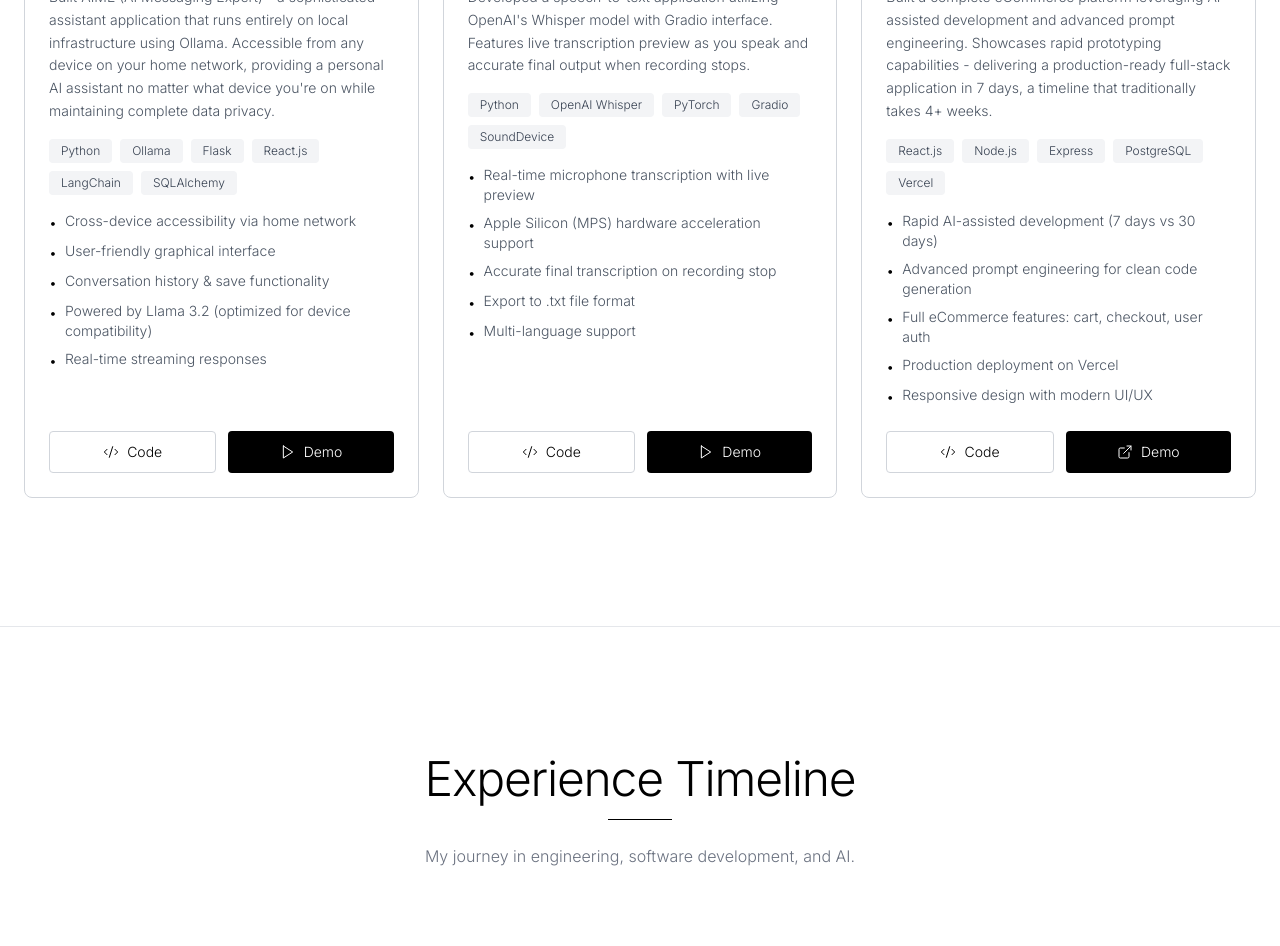
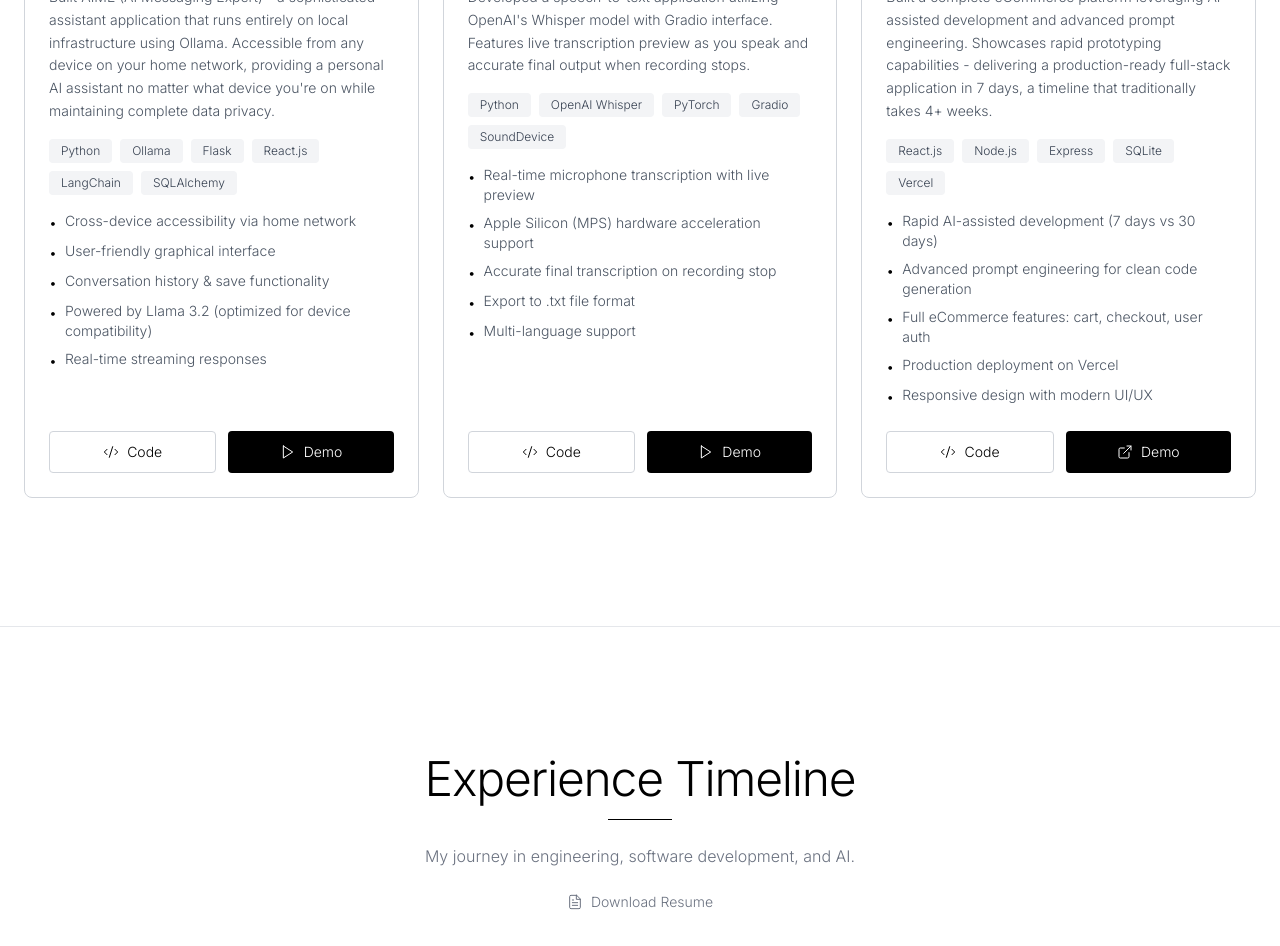
Before and after one commit to JaimeQuezadaJr/portfolio, a React (Vite) app: page / in a window 1280 px wide. Shown: the part 3200-4146 px from the top of the page. Built offline with nearby package versions, Linux system fonts and the light colour scheme.

Commit message:
added resume

```diff
--- a/src/components/Experience.jsx
+++ b/src/components/Experience.jsx
@@ -1,5 +1,5 @@
 import React, { useState } from 'react';
-import { Brain, Code, Wrench, GraduationCap, X, Github, Linkedin } from 'lucide-react';
+import { Brain, Code, Wrench, GraduationCap, X, Github, Linkedin, FileText } from 'lucide-react';
 import { useScrollAnimation } from '../hooks/useScrollAnimation';
 
 const Experience = () => {
@@ -110,9 +110,18 @@ const Experience = () => {
             Experience Timeline
           </h2>
           <div className="h-px w-16 bg-black mx-auto mb-6"></div>
-          <p className="text-gray-500 font-light">
+          <p className="text-gray-500 font-light mb-6">
             My journey in engineering, software development, and AI.
           </p>
+          <a
+            href="./Jaime_Quezada.pdf"
+            target="_blank"
+            rel="noopener noreferrer"
+            className="inline-flex items-center gap-2 text-sm text-gray-500 hover:text-black transition-all duration-300 group border-b border-transparent hover:border-black pb-1"
+          >
+            <FileText size={16} strokeWidth={1.5} className="group-hover:scale-110 transition-transform" />
+            <span className="font-light">Download Resume</span>
+          </a>
         </div>
 
         <div className="relative">
--- a/src/components/Projects.jsx
+++ b/src/components/Projects.jsx
@@ -46,7 +46,7 @@ const Projects = () => {
       title: 'Full-Stack eCommerce Platform',
       icon: <ShoppingCart size={32} strokeWidth={1.5} />,
       description: 'Built a complete eCommerce platform leveraging AI-assisted development and advanced prompt engineering. Showcases rapid prototyping capabilities - delivering a production-ready full-stack application in 7 days, a timeline that traditionally takes 4+ weeks.',
-      techStack: ['React.js', 'Node.js', 'Express', 'PostgreSQL', 'Vercel'],
+      techStack: ['React.js', 'Node.js', 'Express', 'SQLite', 'Vercel'],
       metrics: [
         'Rapid AI-assisted development (7 days vs 30 days)',
         'Advanced prompt engineering for clean code generation',
```
Also changed, not shown: 1 other file (tests, documents, lock files or other folders).
